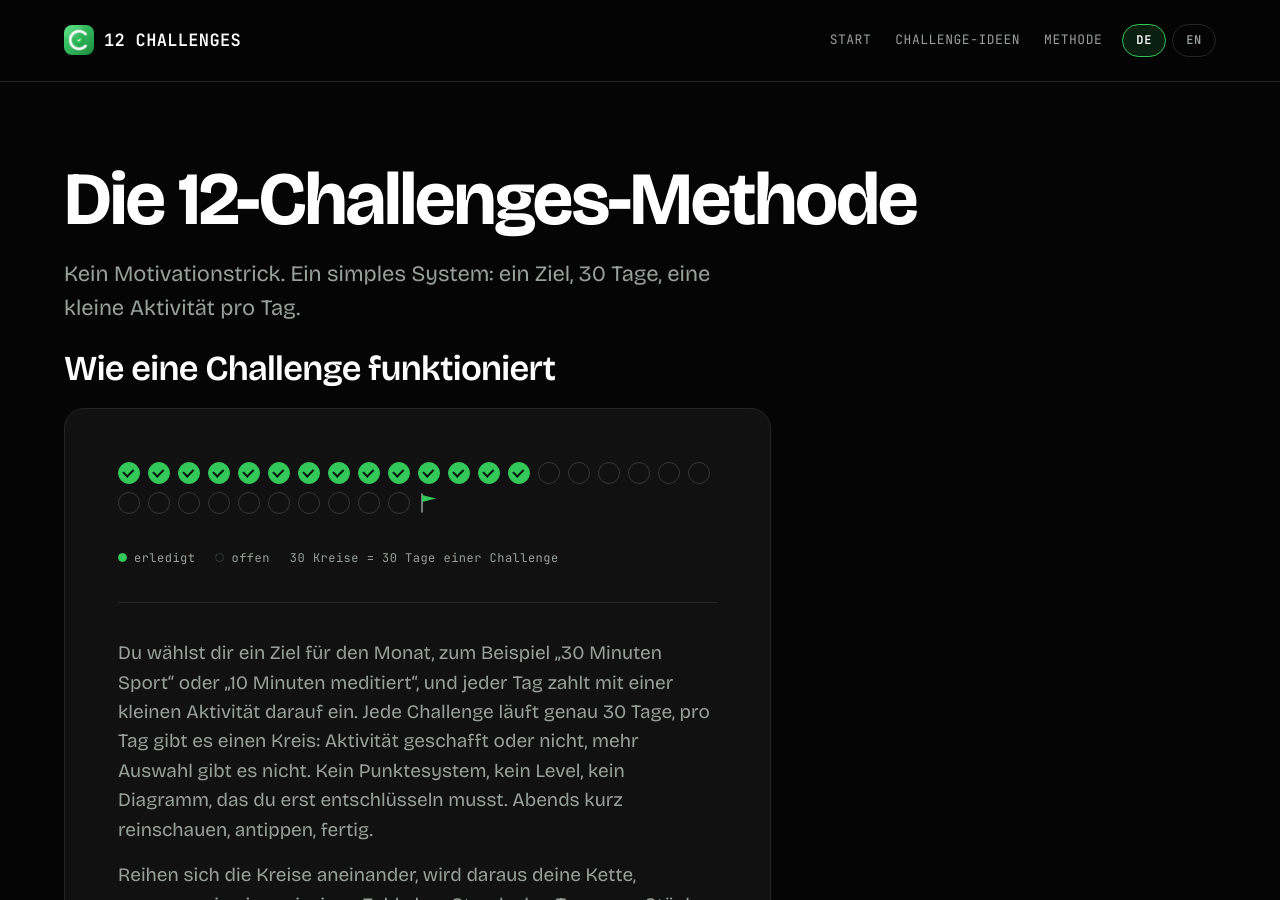
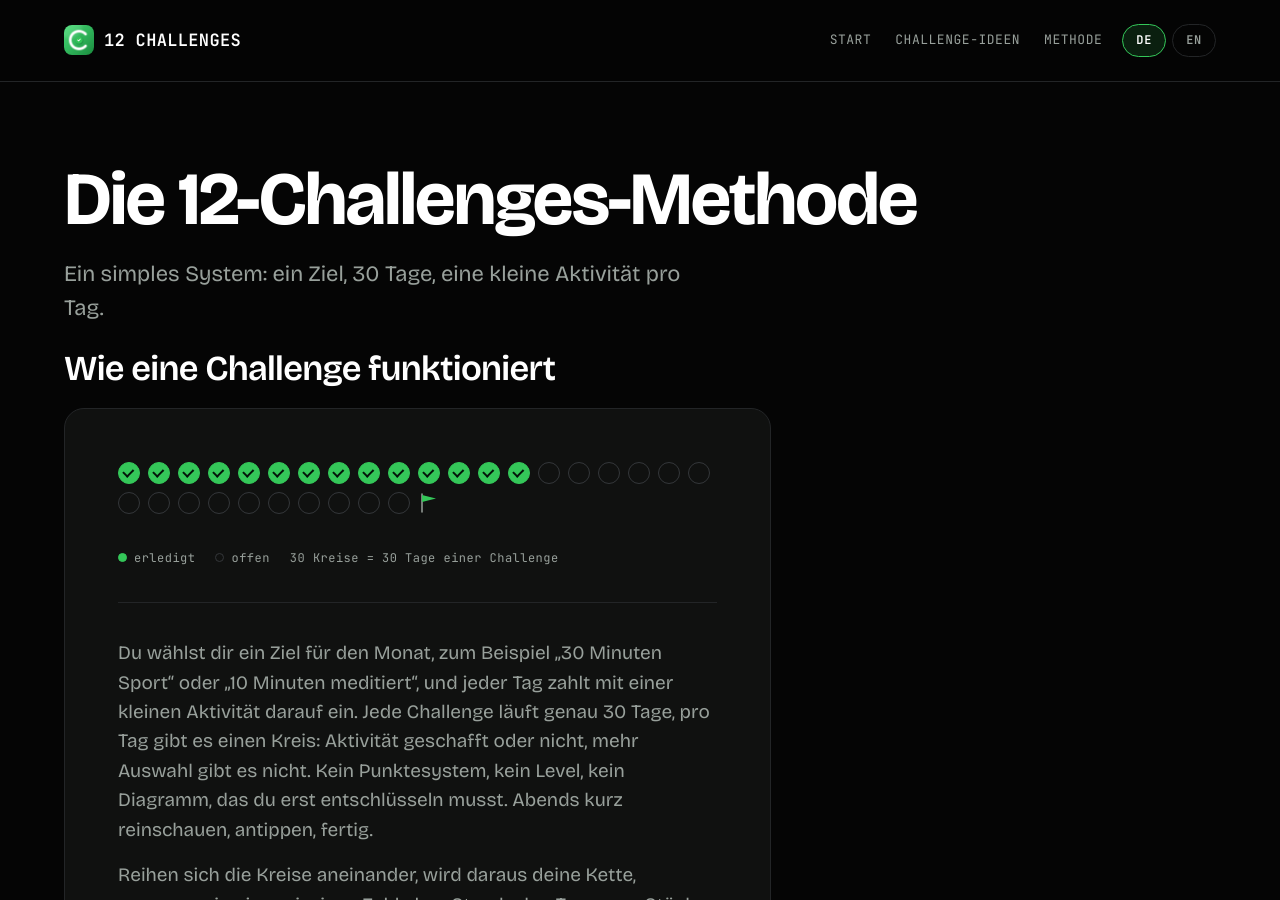
Before and after one commit to YannesJ/12c-website, a Jekyll site: the page built from methode.html, in a window 1280 px wide and 900 px high. Built offline with Jekyll 4.4.1, drawn with Linux system fonts in a browser that asks for light colours.

Commit message:
content: Subtitle der Methoden-Seite positiv formuliert
"Kein Motivationstrick" als Einstieg klang negativ, jetzt startet
der Subtitle direkt mit dem, was das System ist.

```diff
--- a/methode.html
+++ b/methode.html
@@ -9,7 +9,7 @@ description: "Warum 30 Tage pro Challenge funktionieren und wie du mit einem tä
     <div class="container">
       <article lang="de">
         <h1>Die 12-Challenges-Methode</h1>
-        <p class="lede">Kein Motivationstrick. Ein simples System: ein Ziel, 30 Tage, eine kleine Aktivität pro Tag.</p>
+        <p class="lede">Ein simples System: ein Ziel, 30 Tage, eine kleine Aktivität pro Tag.</p>
 
         <section>
           <h2>Wie eine Challenge funktioniert</h2>
```
